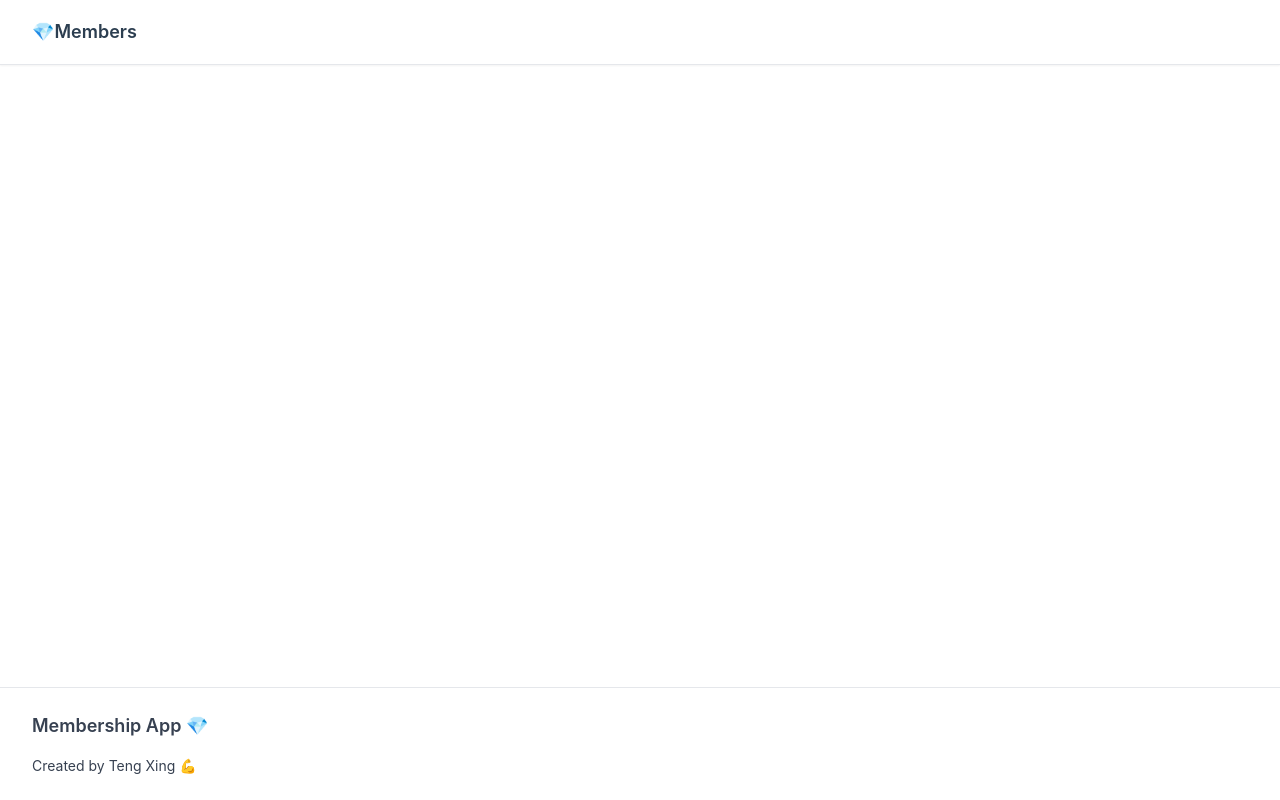
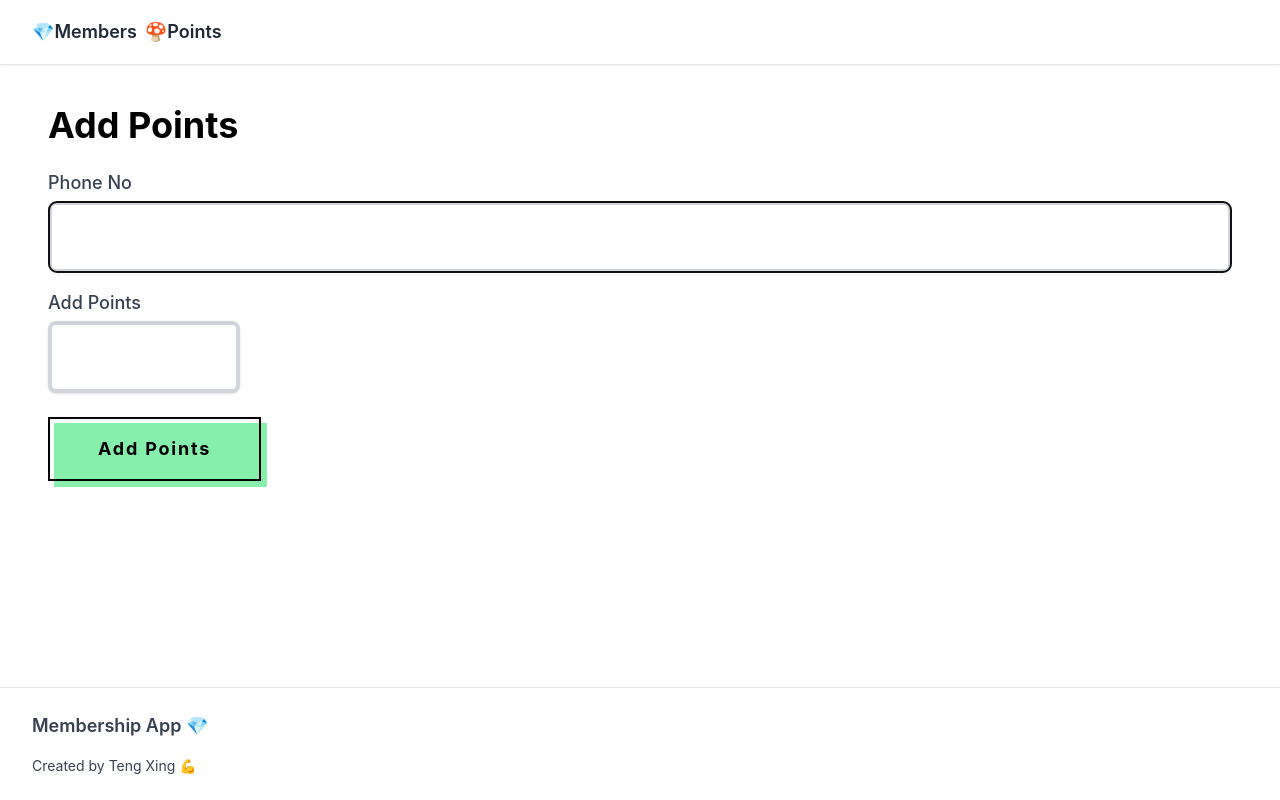
Before and after one commit to tengxing-tan/vue-mem, a Vue app: page /points in a window 1280 px wide. Built offline with nearby package versions, Linux system fonts and the light colour scheme.

Commit message:
add points

```diff
--- a/package.json
+++ b/package.json
@@ -16,7 +16,7 @@
     "register-service-worker": "^1.7.2",
     "remixicon": "^4.6.0",
     "vue": "^3.5.17",
-    "vue-router": "^4.5.1"
+    "vue-router": "^4.6.3"
   },
   "devDependencies": {
     "@tsconfig/node22": "^22.0.2",
--- a/src/App.vue
+++ b/src/App.vue
@@ -9,13 +9,16 @@ import PwaInstallButton from './components/PwaInstallButton.vue'
         <div class="wrapper">
         <HelloWorld msg="You did it!" />
         -->
-  <div class="h-dvh flex flex-col font:sans">
-    <header class="bg-white border-b border-gray-200 shadow-sm">
+  <div class="bg-white h-dvh flex flex-col font:sans">
+    <header class="border-b border-gray-200 shadow-sm">
       <div class="mx-auto max-w-7xl px-4 sm:px-6 lg:px-8">
         <div class="flex h-16 items-center justify-between">
           <div class="flex items-center gap-2">
             <RouterLink to="/members">
-              <span class="font-semibold text-lg">💎Members</span>
+              <span class="font-semibold text-lg text-gray-800">💎Members</span>
+            </RouterLink>
+            <RouterLink to="/points">
+              <span class="font-semibold text-lg text-gray-800">🍄Points</span>
             </RouterLink>
           </div>
         </div>
@@ -25,10 +28,12 @@ import PwaInstallButton from './components/PwaInstallButton.vue'
       </nav>
     </header>
     <div class="text-lg h-full overflow-auto p-4">
-      <RouterView />
+      <div class="mx-auto max-w-7xl px-4 sm:px-6 lg:px-8">
+        <RouterView />
+      </div>
     </div>
 
-    <footer class="bg-white border-t border-gray-200">
+    <footer class="border-t border-gray-200">
       <div class="mx-auto max-w-7xl px-4 sm:px-6 lg:px-8 py-6 text-sm text-gray-700">
         <p class="font-semibold pb-4 text-lg">Membership App 💎</p>
         <p>Created by Teng Xing 💪</p>
--- /dev/null
+++ b/src/components/AppModal.vue
@@ -0,0 +1,31 @@
+<script setup lang="ts">
+import AppButton from './AppButton.vue'
+
+defineProps<{
+  title: string
+}>()
+defineEmits(['ok'])
+</script>
+
+<template>
+  <div
+    class="fixed inset-0 z-50 grid place-content-center bg-black/20 p-4 transition-all"
+    role="dialog"
+    aria-modal="true"
+    aria-labelledby="modalTitle"
+  >
+    <div class="w-full min-w-96 max-w-md rounded-lg bg-white p-6 shadow-lg">
+      <h2 id="modalTitle" class="text-xl font-bold text-gray-900 sm:text-2xl">{{ title }}</h2>
+
+      <div class="mt-4">
+        <p class="text-pretty text-gray-700">
+          <slot />
+        </p>
+      </div>
+
+      <footer class="mt-6 flex justify-end gap-2">
+        <AppButton type="button" @on-click="$emit('ok')">OK</AppButton>
+      </footer>
+    </div>
+  </div>
+</template>
--- a/src/router/index.ts
+++ b/src/router/index.ts
@@ -10,6 +10,12 @@ const routes = [
     component: AllMembers,
   },
   ...memberRoutes,
+  {
+    path: '/points',
+    name: 'points',
+    meta: { title: 'Points' },
+    component: () => import('@/views/points/Point.vue'),
+  }
 ]
 
 const router = createRouter({
--- a/src/views/member/MemberCreate.vue
+++ b/src/views/member/MemberCreate.vue
@@ -30,7 +30,7 @@ async function onSubmit() {
           <input
             v-model="memberForm.name"
             type="text"
-            class="mt-1 py-2 md:py-4 px-3 w-full rounded border border-gray-300 shadow text-2xl"
+            class="mt-1 py-2 md:py-4 px-3 w-full rounded border border-gray-300 shadow text-2xl text-gray-700"
             placeholder="Name"
             minlength="2"
             :aria-invalid="formErrors.name.length > 0"
@@ -48,7 +48,7 @@ async function onSubmit() {
           <input
             v-model="memberForm.phoneNo"
             type="text"
-            class="mt-1 py-2 md:py-4 px-3 w-full rounded border border-gray-300 shadow text-2xl"
+            class="mt-1 py-2 md:py-4 px-3 w-full rounded border border-gray-300 shadow text-2xl text-gray-700"
             placeholder="Phone number"
             minlength="10"
             maxlength="15"
@@ -68,7 +68,7 @@ async function onSubmit() {
             v-model.number="memberForm.points"
             type="number"
             min="0"
-            class="mt-1 py-2 md:py-4 px-3 w-full rounded border border-gray-300 shadow text-2xl"
+            class="mt-1 py-2 md:py-4 px-3 w-full rounded border border-gray-300 shadow text-2xl text-gray-700"
             placeholder="Points"
             :aria-invalid="formErrors.points.length > 0"
             :class="{ 'border-gray-500': formErrors.points.length }"
--- a/src/views/member/MemberUpdate.vue
+++ b/src/views/member/MemberUpdate.vue
@@ -49,7 +49,7 @@ const onActivateOrDelete = async () => {
           <input
             v-model="memberForm.name"
             type="text"
-            class="mt-1 py-2 md:py-4 px-3 w-full rounded border border-gray-300 shadow text-2xl"
+            class="mt-1 py-2 md:py-4 px-3 w-full rounded border border-gray-300 shadow text-2xl text-gray-700"
             placeholder="Name"
             :aria-invalid="formErrors.name.length > 0"
             :class="{ 'border-gray-500': formErrors.name.length }"
@@ -66,7 +66,7 @@ const onActivateOrDelete = async () => {
           <input
             v-model="memberForm.phoneNo"
             type="text"
-            class="mt-1 py-2 md:py-4 px-3 w-full rounded border border-gray-300 shadow text-2xl"
+            class="mt-1 py-2 md:py-4 px-3 w-full rounded border border-gray-300 shadow text-2xl text-gray-700"
             placeholder="Phone number"
             disabled
             :aria-invalid="formErrors.phoneNo.length > 0"
@@ -84,7 +84,7 @@ const onActivateOrDelete = async () => {
           <input
             v-model="memberForm.points"
             type="number"
-            class="mt-1 py-2 md:py-4 px-3 w-full rounded border border-gray-300 shadow text-2xl"
+            class="mt-1 py-2 md:py-4 px-3 w-full rounded border border-gray-300 shadow text-2xl text-gray-700"
             placeholder="Points"
             :aria-invalid="formErrors.points.length > 0"
             :class="{ 'border-gray-500': formErrors.points.length }"
--- /dev/null
+++ b/src/views/points/Point.vue
@@ -0,0 +1,73 @@
+<script setup lang="ts">
+import AppButton from '@/components/AppButton.vue'
+import AppFormLabel from '@/components/AppFormLabel.vue'
+import AppModal from '@/components/AppModal.vue'
+import { useMemberAddOrUpdateStore, useMemberGetStore } from '@/composables/useMemberStore'
+import type { MemberModel } from '@/models/member.model'
+import { ref, vModelSelect } from 'vue'
+
+const memberPhoneNo = ref('')
+const addPoints = ref('')
+const member = ref<MemberModel | undefined>()
+const showModal = ref(false)
+
+const { getMemberByPhoneNo } = useMemberGetStore()
+function onPhoneNoChange() {
+  member.value = getMemberByPhoneNo(memberPhoneNo.value)
+}
+
+const { handleUpdateMember } = useMemberAddOrUpdateStore()
+function onAddPoints() {
+  if (!member.value) return
+  const pointsToAdd = parseInt(addPoints.value)
+  if (isNaN(pointsToAdd) || pointsToAdd <= 0) return
+  member.value.points += pointsToAdd
+  handleUpdateMember(member.value)
+  showModal.value = true
+}
+
+function selectAll(event: FocusEvent) {
+  const target = event.target as HTMLInputElement
+  target.select()
+}
+</script>
+<template>
+  <section>
+    <h1 class="text-4xl font-bold py-6 text-black">Add Points</h1>
+    <div class="pb-6 flex flex-col gap-4">
+      <AppFormLabel label="Phone No" labelId="phoneNo">
+        <input
+          v-model="memberPhoneNo"
+          @focus="selectAll"
+          type="text"
+          class="mt-1 py-2 md:py-4 px-3 w-full rounded-lg border-4 border-gray-300 shadow text-2xl text-gray-700"
+          v-on:keyup="onPhoneNoChange"
+          :class="{ 'border-green-300': !!member }"
+          autofocus
+        />
+      </AppFormLabel>
+      <div
+        v-if="!!member"
+        class="grid grid-cols-6 gap-2 rounded-md border border-gray-300 p-4 shadow-sm sm:p-6"
+      >
+        <p class="col-span-2">Name</p>
+        <p class="col-span-4 font-semibold">{{ member.name }}</p>
+        <p class="col-span-2">Points</p>
+        <p class="col-span-4 font-semibold">{{ member.points }}</p>
+      </div>
+      <AppFormLabel label="Add Points" labelId="addPoints">
+        <input
+          v-model="addPoints"
+          @focus="selectAll"
+          type="number"
+          id="addPoints"
+          class="block w-48 mt-1 py-2 md:py-4 px-3 rounded-lg border-4 border-gray-300 shadow text-2xl text-gray-700"
+        />
+      </AppFormLabel>
+    </div>
+    <AppButton type="button" bg-color="green" @click="onAddPoints">Add Points</AppButton>
+    <AppModal v-show="showModal" title="🍄 Points Added " @ok="showModal = false">
+      <div class="text-8xl text-emerald-400 w-full grid place-content-center"></div>
+    </AppModal>
+  </section>
+</template>
```
Also changed, not shown: 1 other file (tests, documents, lock files or other folders).
